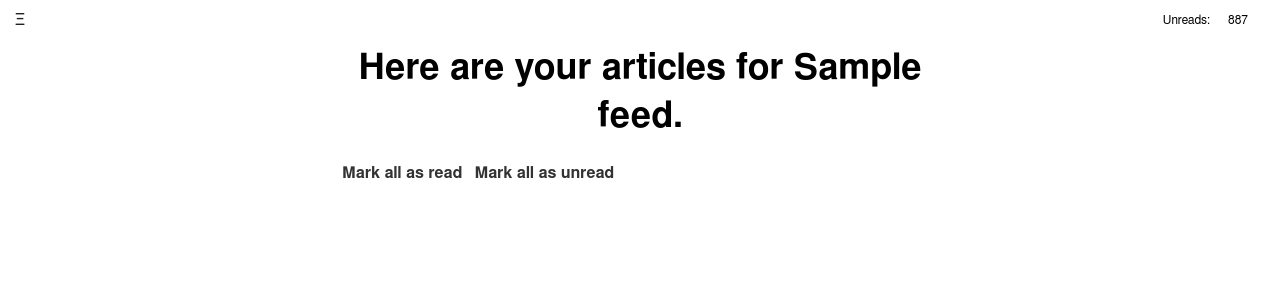
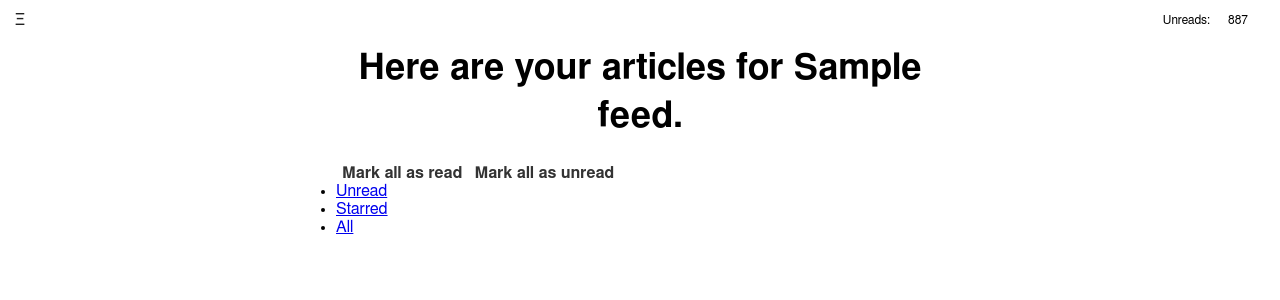
Before and after one commit to jaylett/newspan2, a Django app: page /feed/1/ in a window 1280 px wide. Shown: the top 300 px of the page. Run offline with Django 3.2, Linux system fonts and the light colour scheme; tables that the repository leaves empty hold one stand-in row (values such as "Sample post"); style sheets or scripts are compiled from the project's sources.

Commit message:
Switch between unread/starred/all stream views. Back to article list works more reliably, and without Javascript. Yay!

```diff
--- /dev/null
+++ b/apps/feeds/templates/feeds/_stream_filter_buttons.html
@@ -0,0 +1,11 @@
+<ul class='filters'>
+  <li{% if request.get_full_path == unread_url %} class='selected'{% endif %}>
+    <a href='{{ unread_url }}'>Unread</a>
+  </li>
+  <li{% if request.get_full_path == starred_url %} class='selected'{% endif %}>
+    <a href='{{ starred_url }}'>Starred</a>
+  </li>
+  <li{% if request.get_full_path == all_url %} class='selected'{% endif %}>
+    <a href='{{ all_url }}'>All</a>
+  </li>
+</ul>
--- a/apps/feeds/templates/feeds/article_list.html
+++ b/apps/feeds/templates/feeds/article_list.html
@@ -4,6 +4,9 @@
 
 {% block content %}
 <h1>Here are your articles. Derp</h1>
+
+{% include "feeds/_read_all_button.html" %}
+{% include "feeds/_stream_filter_buttons.html" %}
 
 <ol id="article-list">
 {% for article in object_list %}
--- a/apps/feeds/templates/feeds/feed_detail.html
+++ b/apps/feeds/templates/feeds/feed_detail.html
@@ -6,6 +6,7 @@
 <h1>Here are your articles for {{ feed.name }}.</h1>
 
 {% include "feeds/_read_all_button.html" %}
+{% include "feeds/_stream_filter_buttons.html" %}
 
 <ol id="article-list">
   {% for article in object_list %}
--- a/apps/feeds/templates/feeds/label_detail.html
+++ b/apps/feeds/templates/feeds/label_detail.html
@@ -6,6 +6,7 @@
 <h1>Here are your articles for {{ label.name }}.</h1>
 
 {% include "feeds/_read_all_button.html" %}
+{% include "feeds/_stream_filter_buttons.html" %}
 
 <ol id="article-list">
 {% for article in object_list %}
--- a/apps/feeds/views.py
+++ b/apps/feeds/views.py
@@ -28,7 +28,7 @@
             update['starred'] = (set_starred == 'true')
         obj = self.get_article_object()
         Article.objects.filter(pk=obj.pk).update(**update)
-        next = request.POST.get('next', obj.url.default)
+        next = request.POST.get('next', request.get_full_path())
         return HttpResponseRedirect(next)
 
 
@@ -101,6 +101,9 @@
     def get_context_data(self, **kwargs):
         context = {
             'base_url': '/all' + self.path_params + '/',
+            'unread_url': '/all/',
+            'starred_url': '/all;show=starred/',
+            'all_url': '/all;show=all/',
         }
         context.update(kwargs)
         return super(ArticleList, self).get_context_data(**context)
@@ -117,6 +120,9 @@
         context = {
             'object_list': self.get_filtered_set(),
             'base_url': '/feed/' + str(self.object.pk) + self.path_params + '/',
+            'unread_url': '/feed/' + str(self.object.pk) + '/',
+            'starred_url': '/feed/' + str(self.object.pk) + ';show=starred/',
+            'all_url': '/feed/' + str(self.object.pk) + ';show=all/',
         }
         context.update(kwargs)
         return super(FeedDetail, self).get_context_data(**context)
@@ -133,6 +139,9 @@
         context = {
             'object_list': self.get_filtered_set(),
             'base_url': '/label/' + str(self.object.pk) + self.path_params + '/',
+            'unread_url': '/label/' + str(self.object.pk) + '/',
+            'starred_url': '/label/' + str(self.object.pk) + ';show=starred/',
+            'all_url': '/label/' + str(self.object.pk) + ';show=all/',
         }
         context.update(kwargs)
         return super(LabelDetail, self).get_context_data(**context)
--- a/static/js/base.js
+++ b/static/js/base.js
@@ -1,7 +1,6 @@
 (function($) {
     var body = $('body'),
         menu = $('#menu'),
-        backOne = menu.find('.backone'),
         topbar = $('#topbar'),
         isTouch = function () {
 
@@ -51,11 +50,6 @@
     menu.addClass('hasJs');
 
 
-
-    backOne.on('click', function (event) {
-        event.preventDefault();
-        window.history.back();
-    });
 
     topbar.on('click', function (event) {
         event.preventDefault();
--- a/templates/base.html
+++ b/templates/base.html
@@ -22,7 +22,9 @@
 <div id="menu">
   <ul>
     <li><a href="{% url 'home' %}">Home</a></li>
-    <li><a rel="back" class="backone" href="">Back to Article List</a></li>
+    {% if base_url and base_url != request.get_full_path %}
+      <li><a rel="back" class="backone" href="{{ base_url }}">Back to Article List</a></li>
+    {% endif %}
     <!-- <li><a href="">link</a></li>
     <li><a href="">link</a></li> -->
   </ul>
```
